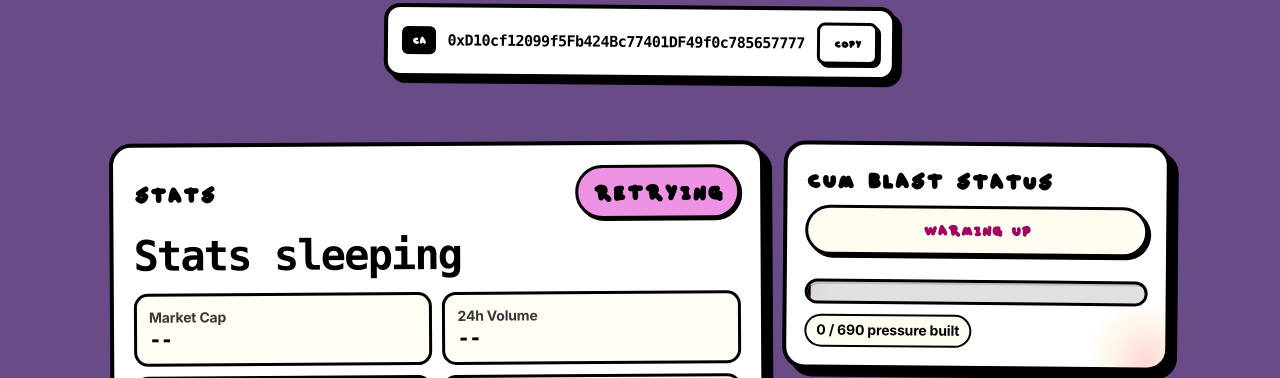
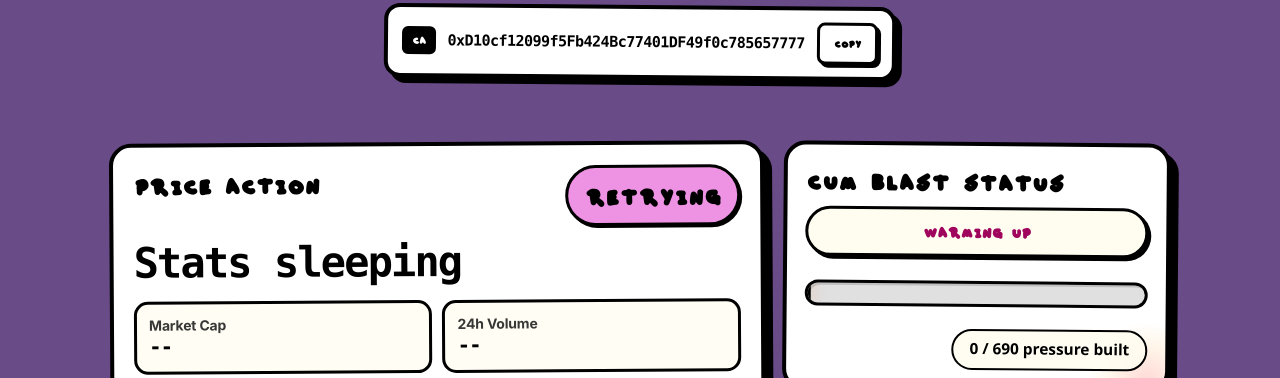
Before and after one commit to eggmon-nad/website, a website: page index.html in a window 1280 px wide. Shown: the part 1081-1459 px from the top of the page. Drawn offline with Linux system fonts and the light colour scheme; no server answers.

Commit message:
Refine price action and blast status UI

```diff
--- a/index.html
+++ b/index.html
@@ -95,7 +95,7 @@
     <section class="live-stack" aria-label="Live EGGMON stats">
       <article class="market-card" aria-live="polite">
         <div class="market-card__top">
-          <span class="market-card__eyebrow">STATS</span>
+          <span class="market-card__eyebrow">PRICE ACTION</span>
           <span class="market-card__status" id="market-status">Loading</span>
         </div>
         <div class="market-card__price" id="market-price">--</div>
--- a/styles.css
+++ b/styles.css
@@ -2405,3 +2405,71 @@ a {
     font-size: clamp(27px, 8vw, 38px) !important;
   }
 }
+
+
+/* ---------- PRICE ACTION / CUM BLAST refinement ---------- */
+.market-card__eyebrow {
+  font-size: clamp(34px, 3.35vw, 48px) !important;
+  letter-spacing: 0.045em !important;
+}
+
+.market-card__top {
+  align-items: flex-start !important;
+  gap: 14px !important;
+}
+
+.market-card__status {
+  font-family: var(--shitfont) !important;
+  font-size: clamp(34px, 3.35vw, 48px) !important;
+  line-height: 0.82 !important;
+  text-transform: uppercase !important;
+  padding: 10px 16px !important;
+  min-width: 0 !important;
+}
+
+.market-card__status.is-live {
+  background: #7fffd0 !important;
+  color: #0a6b45 !important;
+  box-shadow:
+    0 0 0 3px var(--black),
+    0 0 12px rgba(127, 255, 208, 0.55),
+    0 0 22px rgba(127, 255, 208, 0.35) !important;
+}
+
+.market-card__status.is-live::before {
+  display: none !important;
+}
+
+.blast-card__top span {
+  font-size: clamp(34px, 3.35vw, 48px) !important;
+}
+
+.blast-card__detail {
+  margin-left: auto !important;
+  margin-top: 12px !important;
+  align-self: flex-end !important;
+  text-align: right !important;
+  font-family: ui-sans-serif, system-ui, -apple-system, BlinkMacSystemFont, "Segoe UI", sans-serif !important;
+  font-size: clamp(15px, 1.2vw, 18px) !important;
+  font-weight: 800 !important;
+  letter-spacing: 0 !important;
+  line-height: 1.1 !important;
+  padding: 10px 16px !important;
+}
+
+@media (max-width: 760px) {
+  .market-card__eyebrow,
+  .market-card__status,
+  .blast-card__top span {
+    font-size: clamp(28px, 7vw, 38px) !important;
+  }
+
+  .market-card__status {
+    padding: 8px 14px !important;
+  }
+
+  .blast-card__detail {
+    font-size: 14px !important;
+    padding: 8px 14px !important;
+  }
+}
```
